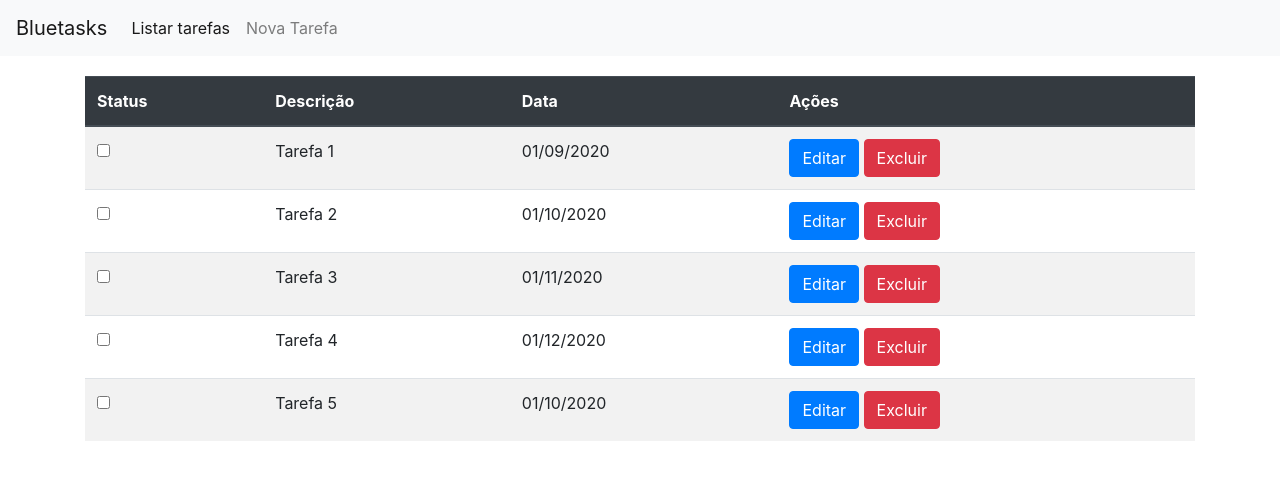
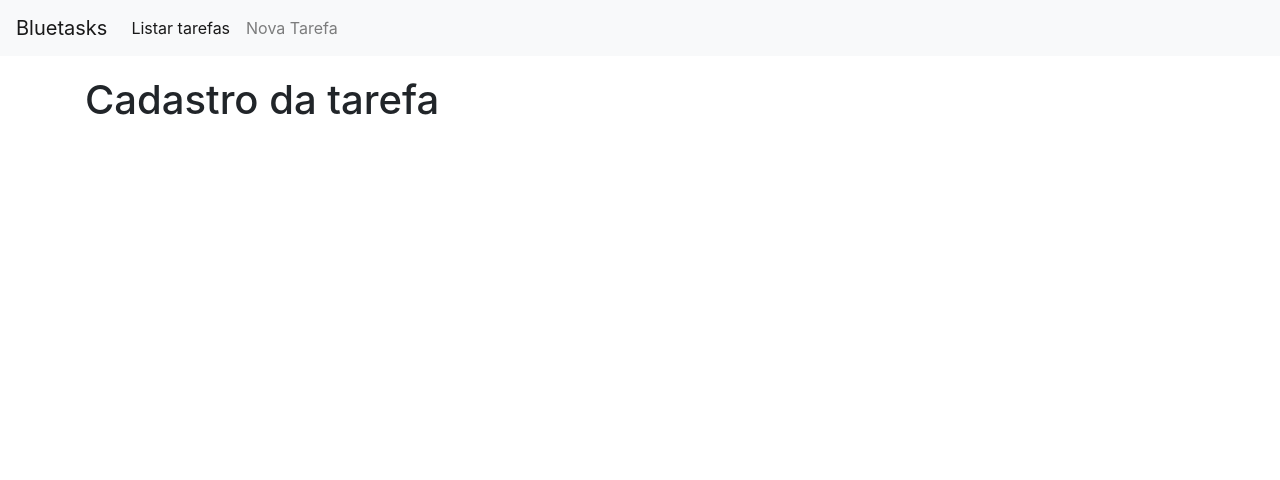
Before and after one commit to lucasengcomp/bluetasks, a React (Create React App) app in the folder bluetasks-frontend/bluetasks-frontend/: page /form in a window 1280 px wide. Shown: the top 480 px of the page. Built offline with nearby package versions, Linux system fonts and the light colour scheme.

Commit message:
Organizando rotas da aplicação e criando página de cadastro de tarefas

```diff
--- a/bluetasks-frontend/bluetasks-frontend/src/App.js
+++ b/bluetasks-frontend/bluetasks-frontend/src/App.js
@@ -1,7 +1,8 @@
 import React from "react";
 import Navbar from "./components/NavBar";
-import { BrowserRouter } from "react-router-dom";
+import { BrowserRouter, Switch, Route } from "react-router-dom";
 import TaskListTable from "./components/TaskListTable";
+import TaskForm from "./components/TaskForm";
 
 function App() {
   return (
@@ -9,7 +10,11 @@
       <div className="App">
         <Navbar />
         <div className="container" style={{ marginTop: 20 }}>
-          <TaskListTable />
+          <Switch>
+            <Route path="/form" component={TaskForm} />
+            <Route path="/" component={TaskListTable} />
+            <TaskListTable />
+          </Switch>
         </div>
       </div>
     </BrowserRouter>
--- /dev/null
+++ b/bluetasks-frontend/bluetasks-frontend/src/components/TaskForm.js
@@ -0,0 +1,13 @@
+import React, { Component } from 'react';
+
+class TaskForm extends Component {
+  render() {
+    return (
+      <div>
+        <h1>Cadastro da tarefa</h1>
+      </div>
+    );
+  }
+}
+
+export default TaskForm;
```
